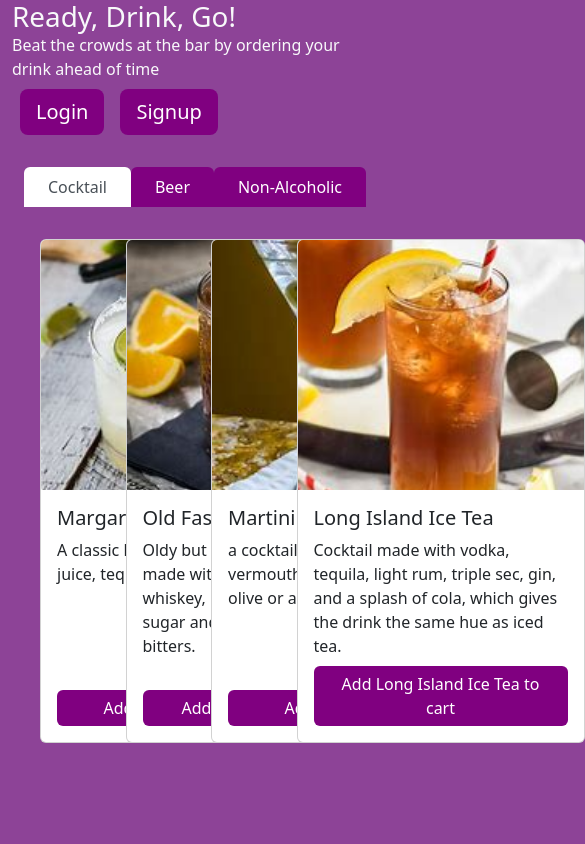
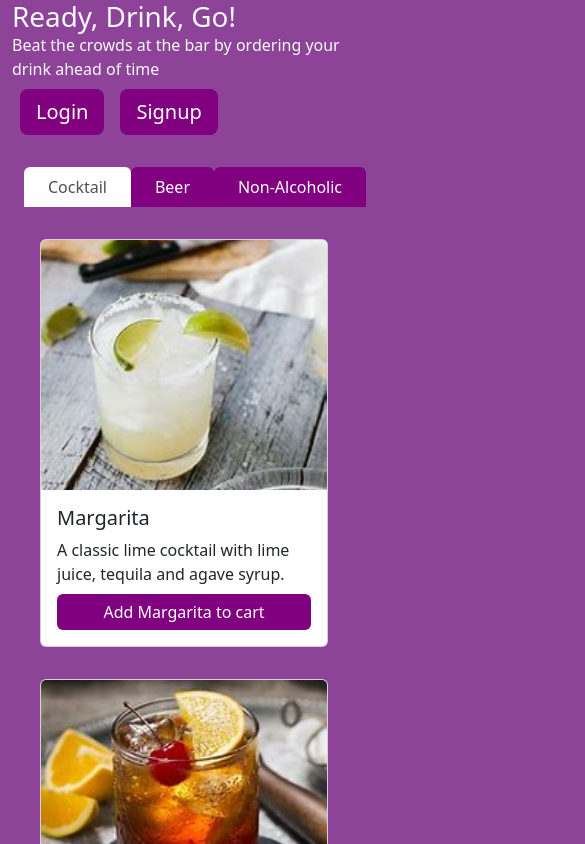
Before and after one commit to coreylevine2000/Project-3-TBD, a React (Create React App) app in the folder client/: page / in a window 390 px wide. Shown: the top 844 px of the page, 585 px wide, since content can reach past the window. Built offline with nearby package versions, Linux system fonts and the light colour scheme.

Commit message:
made the site more screen responsive

```diff
--- a/client/src/scss/general.scss
+++ b/client/src/scss/general.scss
@@ -33,6 +33,18 @@ body {
     padding: 1rem;
     width: 25%;
 
+    @media only screen and (max-width: 1400px) {
+        width:33%;
+    }
+
+    @media only screen and (max-width: 1200px) {
+        width:50%;
+    }
+
+    @media only screen and (max-width: 800px) {
+        width:100%;
+    }
+
     .card {
         height: 100%;
 
```
